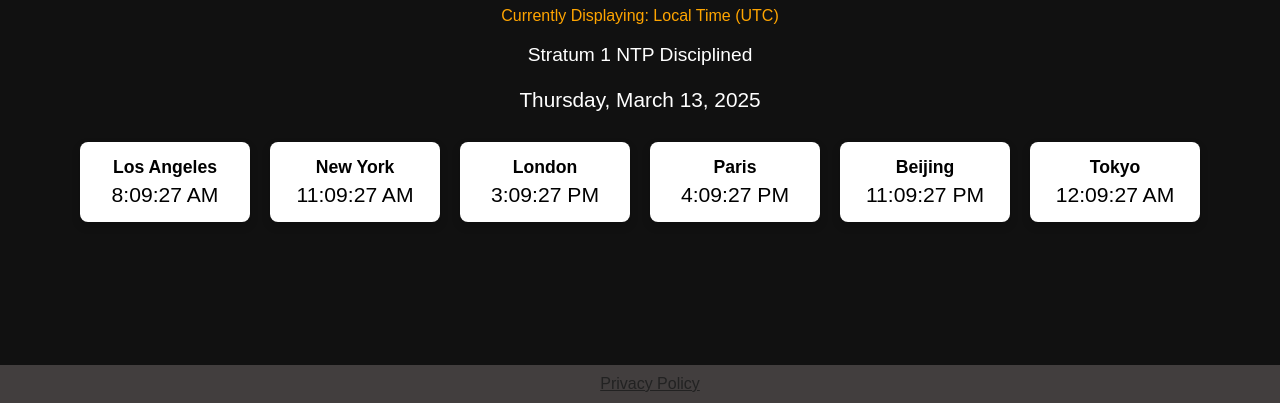
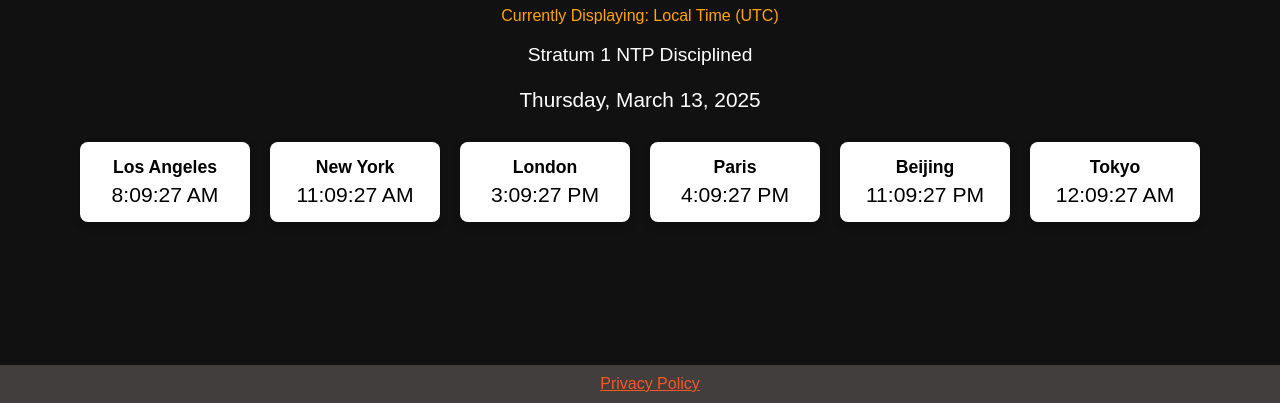
Before and after one commit to mikegee63/NTP-Time-Page, a website: page index.html in a window 1280 px wide. Shown: the part 397-800 px from the top of the page. Drawn offline with Linux system fonts and the light colour scheme; no server answers.

Commit message:
Update index.html

```diff
--- a/index.html
+++ b/index.html
@@ -110,7 +110,7 @@
   <script src="timeSync.js?v=<?php echo time(); ?>"></script>
   <script src="ticker.js?v=<?php echo time(); ?>"></script>
   <footer class="page-footer">
-  <a href="privacy-policy.html" style="color: #222;">Privacy Policy</a>
+  <a href="privacy-policy.html" style="color: #f55824;">Privacy Policy</a>
 </footer>
 </body>
 
```
